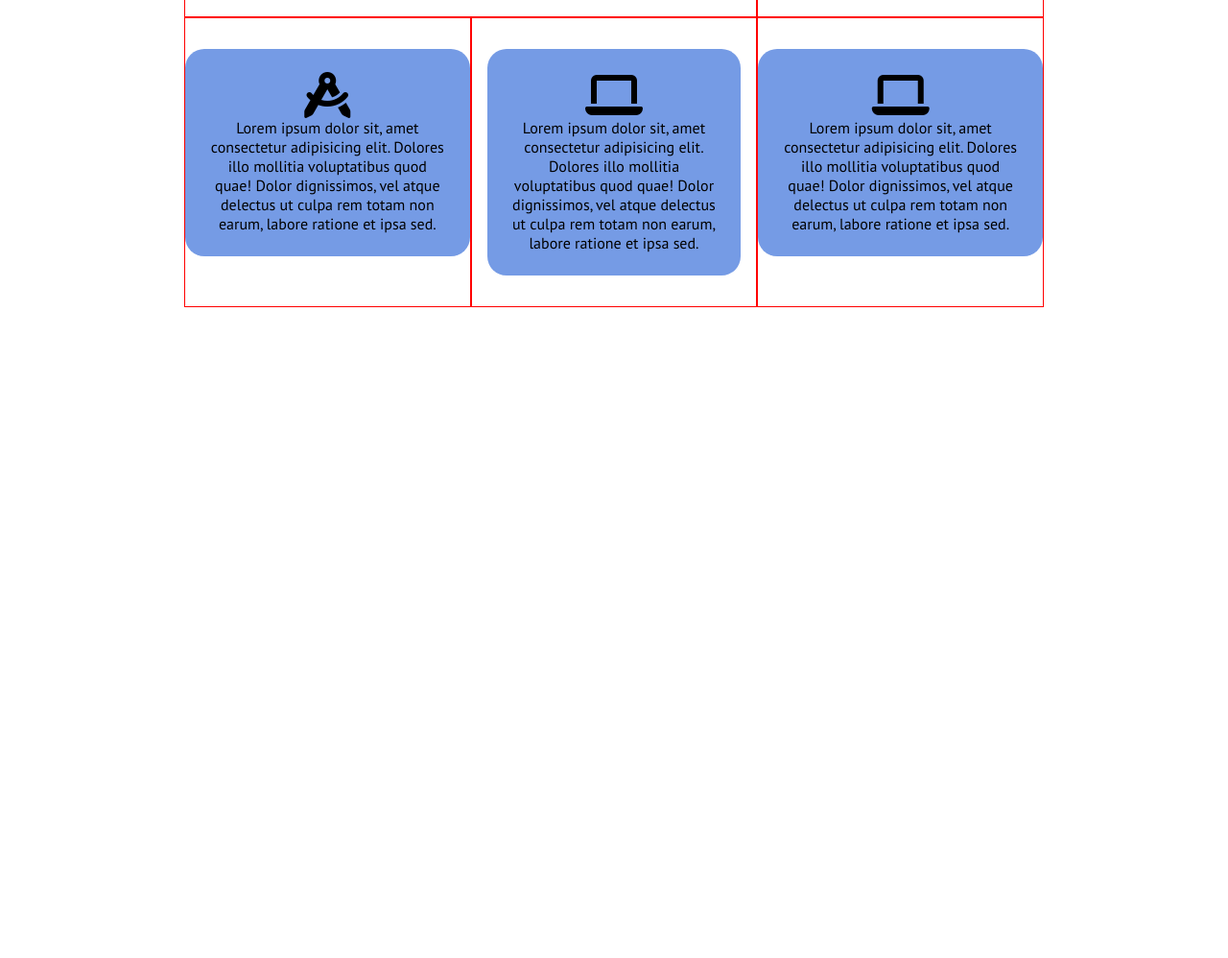
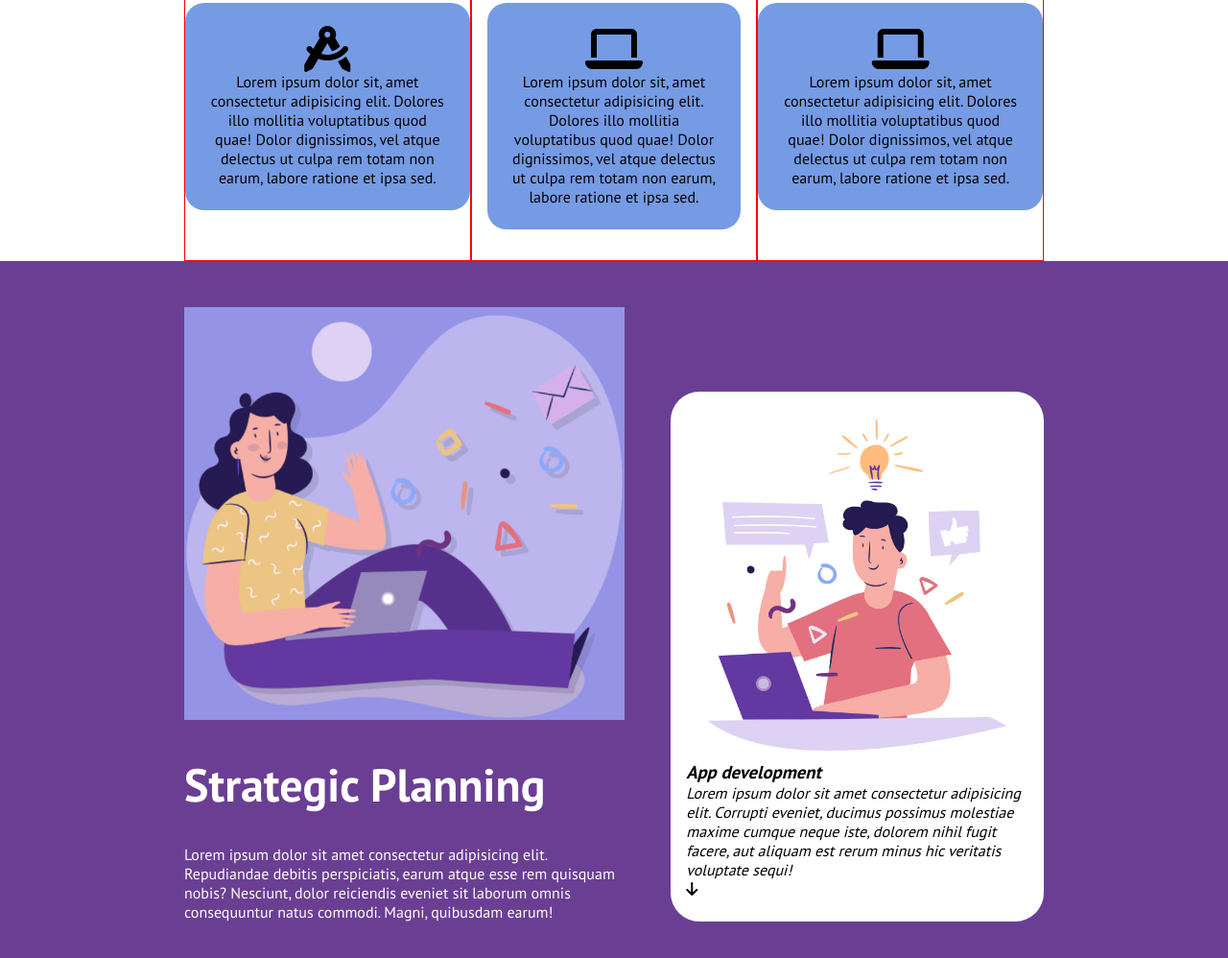
Before and after one commit to giorgiacapponi/htmlcss-responsive-layout, a plain HTML site: page index.html in a window 1280 px wide. Shown: the part 484-1482 px from the top of the page at 96% size. Before the commit the page ends 852 px from the top, so only its background shows below. Drawn offline with Linux system fonts and the light colour scheme.

Commit message:
add section planning

```diff
--- a/css/style.css
+++ b/css/style.css
@@ -80,7 +80,7 @@ img{
    .row-application{
     display: flex;
     flex-wrap: wrap;
-    /* gap: 1rem; */
+
    }
   .col-application{
     width: calc(100% / 3) ;
@@ -104,7 +104,7 @@ img{
 
 }
 @media screen and (min-width:992px){
-    .container.application{
+    .container.w70{
         width: 70%;
         margin: 0 auto;
     }
@@ -119,3 +119,36 @@ img{
 
 
 }
+/* /HEADER */
+
+/* MAIN */
+
+/* SECTION PLANNIng */
+.section-purple{
+    background-color: rgb(106, 63, 147);
+    color: white;
+    padding: 3em 0;
+}
+.card-developement{
+    background-color: white;
+    font-style: oblique;
+    color: black;
+    padding: 1.5em 1em;
+    border-radius: 30px;
+}
+@media screen and (min-width:768px)
+{
+    .section-purple h2{
+        font-size: 3rem;
+    }
+}
+@media screen and (min-width:992px)
+{
+    .row-planning{
+        display: flex;
+        align-items: end;
+    }
+    .card-developement{
+        margin-left:3rem
+    }
+}
--- a/index.html
+++ b/index.html
@@ -48,7 +48,7 @@
         </nav>
     </header>
     <header class="header-bottom" >
-        <div class="container application">
+        <div class="container w70">
             <div class="row-application">
                 <div class="col-application large">
                     <div class="card large m2rem">
@@ -98,6 +98,33 @@
 
     </header>
     <!-- /HEADER -->
+    <!-- MAIN -->
+    <main>
+        <div class="section-purple">
+            <div class="container w70">
+                <section class="strategic-planning">
+                   <div class="row-planning">
+                    <div class="col">
+                    <img src="img/planning1.png" alt="">
+                    <h2 class="m2rem" >Strategic Planning</h2>
+                    <p>
+                        Lorem ipsum dolor sit amet consectetur adipisicing elit. Repudiandae debitis perspiciatis, earum atque esse rem quisquam nobis? Nesciunt, dolor reiciendis eveniet sit laborum omnis consequuntur natus commodi. Magni, quibusdam earum!
+                    </p>
+                    </div>
+                    <div class="col">
+                        <div class="card-developement">
+                            <img src="img/planning2.png" alt="">
+                            <h3>App development</h3>
+                            <p>Lorem ipsum dolor sit amet consectetur adipisicing elit. Corrupti eveniet, ducimus possimus molestiae maxime cumque neque iste, dolorem nihil fugit facere, aut aliquam est rerum minus hic veritatis voluptate sequi!</p>
+                            <i class="fa-sharp fa-solid fa-arrow-down"></i>
+                        </div>
+                    </div>
+                   </div>
+                </section>
+            </div>
+        </div>
+
+    </main>
 
 
 </body>
```
